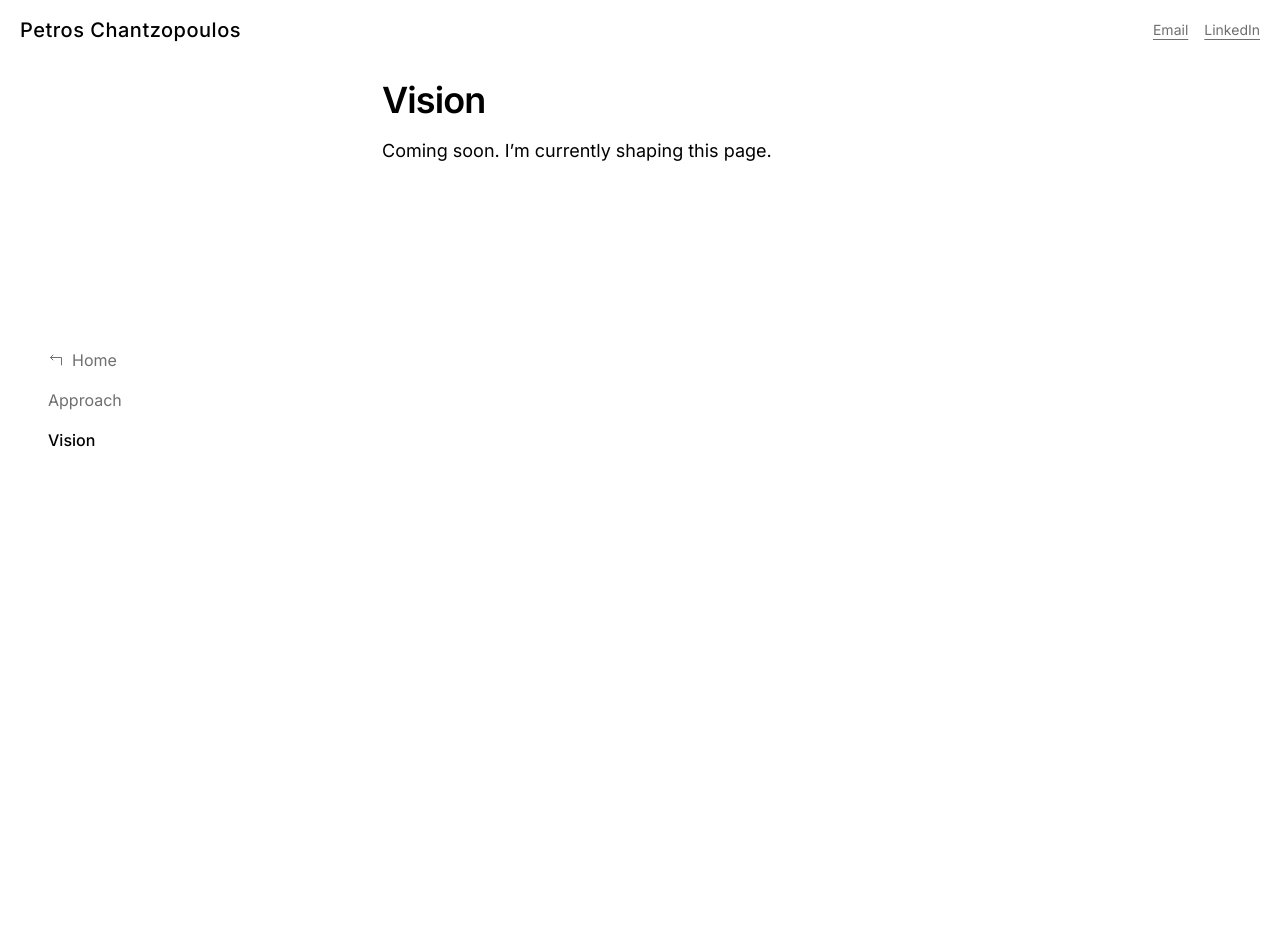
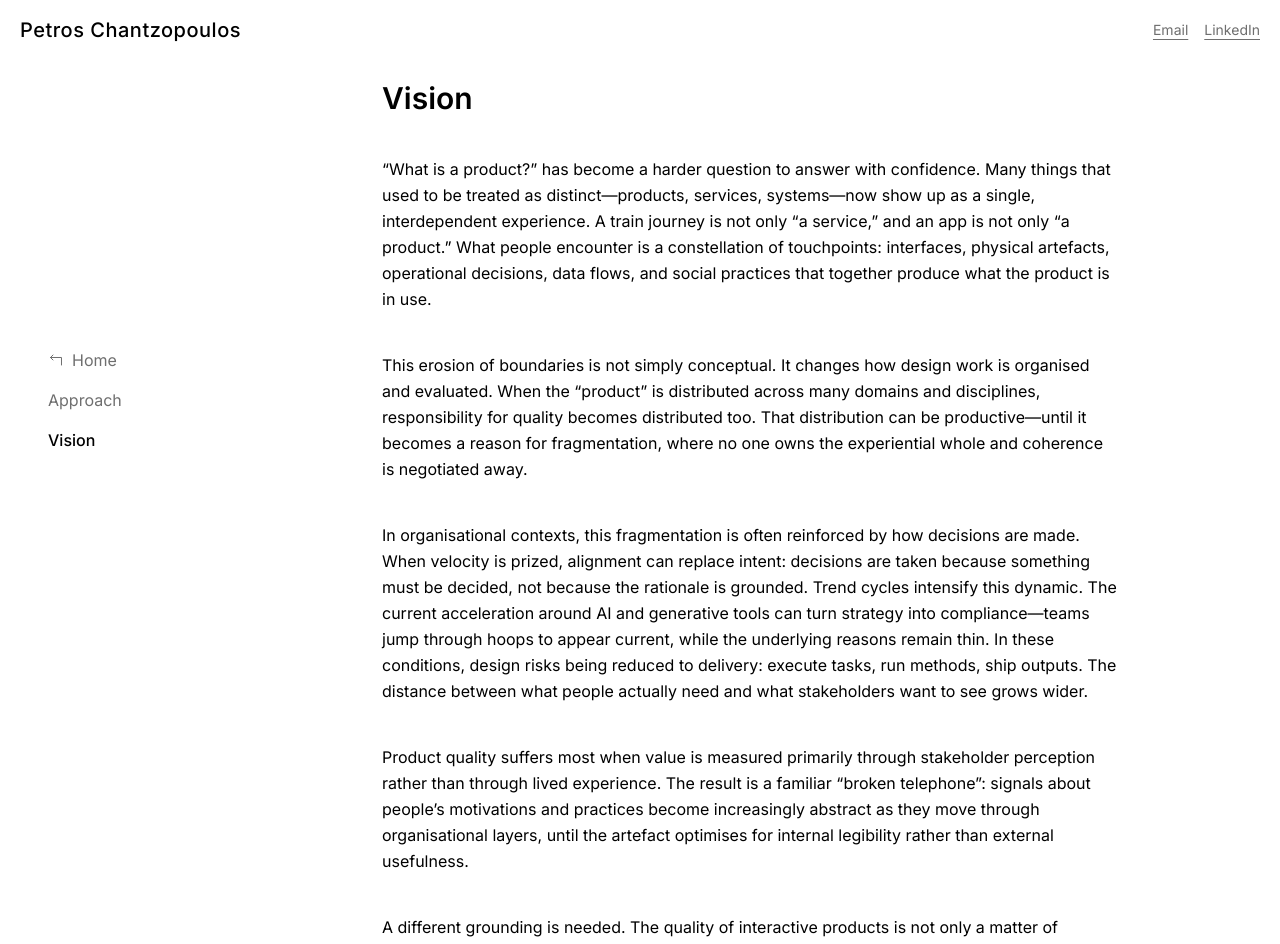
Before and after one commit to petros-chantz/portfolio_2026, a React (Vite) app: page /vision in a window 1280 px wide. Shown: the top 944 px of the page. Before the commit the page ends 800 px from the top, so only its background shows below. Built offline with nearby package versions, Linux system fonts and the light colour scheme.

Commit message:
feat: adds vision & approach content

```diff
--- a/src/content/pages/vision.md
+++ b/src/content/pages/vision.md
@@ -1,12 +1,15 @@
 ---
-title: "Vision"
-summary: "What I want to build over time."
+title: Vision
 ---
 
-I’m interested in tools that increase creative leverage.
+“What is a product?” has become a harder question to answer with confidence. Many things that used to be treated as distinct—products, services, systems—now show up as a single, interdependent experience. A train journey is not only “a service,” and an app is not only “a product.” What people encounter is a constellation of touchpoints: interfaces, physical artefacts, operational decisions, data flows, and social practices that together produce what the product is in use.
 
-## What matters
+This erosion of boundaries is not simply conceptual. It changes how design work is organised and evaluated. When the “product” is distributed across many domains and disciplines, responsibility for quality becomes distributed too. That distribution can be productive—until it becomes a reason for fragmentation, where no one owns the experiential whole and coherence is negotiated away.
 
-- clarity
-- durability
-- usefulness
+In organisational contexts, this fragmentation is often reinforced by how decisions are made. When velocity is prized, alignment can replace intent: decisions are taken because something must be decided, not because the rationale is grounded. Trend cycles intensify this dynamic. The current acceleration around AI and generative tools can turn strategy into compliance—teams jump through hoops to appear current, while the underlying reasons remain thin. In these conditions, design risks being reduced to delivery: execute tasks, run methods, ship outputs. The distance between what people actually need and what stakeholders want to see grows wider.
+
+Product quality suffers most when value is measured primarily through stakeholder perception rather than through lived experience. The result is a familiar “broken telephone”: signals about people’s motivations and practices become increasingly abstract as they move through organisational layers, until the artefact optimises for internal legibility rather than external usefulness.
+
+A different grounding is needed. The quality of interactive products is not only a matter of usability or visual form, but of how a system meets people through perception, action, emotion, and meaning. Interaction quality emerges in use, over time, through the dynamic coupling between what a person does and what the system makes possible. This is where concepts like coherence between form, interaction, and function—and the deliberate use of feedback and feedforward—matter: they make intent present in the interaction itself, so understanding comes from doing rather than from explanation.
+
+As products become increasingly system-like, and as “intelligence” becomes embedded across touchpoints, the design task expands again: not only to make systems powerful, but to make their behavior perceivable, steerable, and accountable. In other words, the challenge is to shape the perceptive qualities of system behavior so people can read what is happening, influence it when needed, and trust it in practice.
--- a/src/pages/approach/approach.data.ts
+++ b/src/pages/approach/approach.data.ts
@@ -9,27 +9,41 @@ export type Faq = {
 };
 
 export const PRINCIPLES: readonly Principle[] = [
-  { title: "Products are for people", body: "Body copy goes here..." },
-  { title: "Design beyond the screen", body: "Body copy goes here..." },
+  {
+    title: "Products are for people",
+    body: "Products only matter in the lives they enter. Value is measured in lived experience: what becomes possible, understandable, and meaningful in use. The definition of success isn’t bound to stakeholder opinions.",
+  },
+  {
+    title: "Design beyond the screen",
+    body: "See the experience as a holistic constellation: policies, operations, data, support, and physical contexts all participate in shaping “the product.” The real craft is weaving them all together.",
+  },
   {
     title: "Comfortable designing for the unknown",
-    body: "Body copy goes here...",
+    body: "Being able to make and justify design decisions when the unknown feels too fuzzy or intimidating, even before all requirements are clear. The design process informs each next step because it produces clarity through iteration, turning uncertainty into direction.",
   },
-  { title: "Intentionality over urgency", body: "Body copy goes here..." },
-  { title: "“Show me, don’t tell me”", body: "Body copy goes here..." },
-  { title: "First observe, then propose", body: "Body copy goes here..." },
+  {
+    title: "Intentionality over urgency",
+    body: "Designing with intentionality means valuing patience and thoughtfulness even when external pressure mounts. The design process shouldn’t be dictated by rushing or poor planning.",
+  },
+  {
+    title: "“Show me, don’t tell me”",
+    body: "Great products explain themselves through interaction and behaviour. The narrative should be built into the product and its journey.",
+  },
+  {
+    title: "First observe, then propose",
+    body: "Proposing a design without fully understanding the premise of the experience through observation puts ego and a personal point of view into the work. There is no room for ego in the design process.",
+  },
   {
     title: "The design process is inherently messy & goal driven",
-    body: "Body copy goes here...",
+    body: "Designing is messy, but it is not aimless. Exploration creates possibilities, and progress often comes through loops, detours, and revisiting decisions. The more possibilities you see, the more capable you become at navigating ambiguity, without losing the goal.",
   },
-  { title: "Designing is not a solo project", body: "Body copy goes here..." },
+  {
+    title: "Designing is not a solo project",
+    body: "Great products pass through many hands before taking their final form. The aim shouldn’t be personal authorship, but a shared vision toward new experiences.",
+  },
   {
     title: "The tools help, but don’t dictate the process or the outcome",
-    body: "Body copy goes here...",
-  },
-  {
-    title: "Storytelling sells the promise; the product must deliver it",
-    body: "Body copy goes here...",
+    body: "Methods and tools are scaffolding, not a substitute for judgement. They support inquiry, decision-making, and communication. The quality of the outcome depends on intent, not the toolkit.",
   },
 ];
 
--- a/src/pages/vision/Vision.data.ts
+++ b/src/pages/vision/Vision.data.ts
@@ -4,5 +4,20 @@ export const VISION = {
   title: "Vision",
   description:
     "Vision and principles behind Petros Chantzopoulos’ work as a strategic digital product designer.",
-  comingSoonBody: "Coming soon. I’m currently shaping this page.",
+  intro:
+    "“What is a product?” has become a harder question to answer with confidence.",
+
+  body: [
+    "Many things that used to be treated as distinct—products, services, systems—now show up as a single, interdependent experience. A train journey is not only “a service,” and an app is not only “a product.” What people encounter is a constellation of touchpoints: interfaces, physical artefacts, operational decisions, data flows, and social practices that together produce what the product is in use.",
+
+    "This erosion of boundaries is not simply conceptual. It changes how design work is organised and evaluated. When the “product” is distributed across many domains and disciplines, responsibility for quality becomes distributed too. That distribution can be productive—until it becomes a reason for fragmentation, where no one owns the experiential whole and coherence is negotiated away.",
+
+    "In organisational contexts, this fragmentation is often reinforced by how decisions are made. When velocity is prized, alignment can replace intent: decisions are taken because something must be decided, not because the rationale is grounded. Trend cycles intensify this dynamic. The current acceleration around AI and generative tools can turn strategy into compliance—teams jump through hoops to appear current, while the underlying reasons remain thin. In these conditions, design risks being reduced to delivery: execute tasks, run methods, ship outputs. The distance between what people actually need and what stakeholders want to see grows wider.",
+
+    "Product quality suffers most when value is measured primarily through stakeholder perception rather than through lived experience. The result is a familiar “broken telephone”: signals about people’s motivations and practices become increasingly abstract as they move through organisational layers, until the artefact optimises for internal legibility rather than external usefulness.",
+
+    "A different grounding is needed. The quality of interactive products is not only a matter of usability or visual form, but of how a system meets people through perception, action, emotion, and meaning. Interaction quality emerges in use, over time, through the dynamic coupling between what a person does and what the system makes possible. This is where concepts like coherence between form, interaction, and function—and the deliberate use of feedback and feedforward—matter: they make intent present in the interaction itself, so understanding comes from doing rather than from explanation.",
+
+    "As products become increasingly system-like, and as “intelligence” becomes embedded across touchpoints, the design task expands again: not only to make systems powerful, but to make their behavior perceivable, steerable, and accountable. In other words, the challenge is to shape the perceptive qualities of system behavior so people can read what is happening, influence it when needed, and trust it in practice.",
+  ],
 } as const;
--- a/src/pages/vision/VisionPage.tsx
+++ b/src/pages/vision/VisionPage.tsx
@@ -1,29 +1,55 @@
+import { useMemo } from "react";
+import { getPage } from "../../content.pages";
+import { Markdown } from "../../markdown/Markdown";
 import { Seo } from "../../seo/Seo";
-import { getPage } from "../../content.pages";
-import { VISION } from "./Vision.data";
+
+const SITE_URL = "https://petros.work";
 
 export function VisionPage() {
-  // Optional: if you already have frontmatter title in vision.md later,
-  // this will automatically pick it up. For now, it falls back to VISION.title.
   const page = getPage("vision");
-  const titleText = page?.title?.trim() || VISION.title;
+
+  const canonical = `${SITE_URL}/vision`;
+  const ogImage = `${SITE_URL}/og.png`;
+
+  const seoTitle = useMemo(() => {
+    const base = "Petros Chantzopoulos";
+    const pageTitle = page?.title?.trim();
+    return pageTitle ? `${pageTitle} — ${base}` : `Vision — ${base}`;
+  }, [page?.title]);
+
+  const seoDescription =
+    "A perspective on what products are becoming: systems, services, and interaction quality in organisational contexts.";
+
+  if (!page) {
+    return (
+      <div className="space-y-2">
+        <Seo
+          title="Vision — Petros Chantzopoulos"
+          description={seoDescription}
+          canonical={canonical}
+          ogImage={ogImage}
+        />
+        <p className="text-base text-[var(--color-text-primary)]">
+          Missing page: <code>vision.md</code>
+        </p>
+      </div>
+    );
+  }
 
   return (
-    <main className="space-y-12">
+    <div className="space-y-10 pb-16">
       <Seo
-        title={`${titleText} — Petros Chantzopoulos`}
-        description={VISION.description}
-        canonical={VISION.canonical}
-        ogImage={VISION.ogImage}
+        title={seoTitle}
+        description={seoDescription}
+        canonical={canonical}
+        ogImage={ogImage}
       />
 
-      <header className="space-y-4">
-        <h1 className="text-4xl font-semibold tracking-tight">{titleText}</h1>
+      <header className="space-y-1">
+        <h1 className="text-3xl font-semibold">{page.title}</h1>
+      </header>
 
-        <p className="max-w-2xl text-lg leading-relaxed text-[var(--color-text-primary)]">
-          {VISION.comingSoonBody}
-        </p>
-      </header>
-    </main>
+      <Markdown value={page.content} />
+    </div>
   );
 }
```
